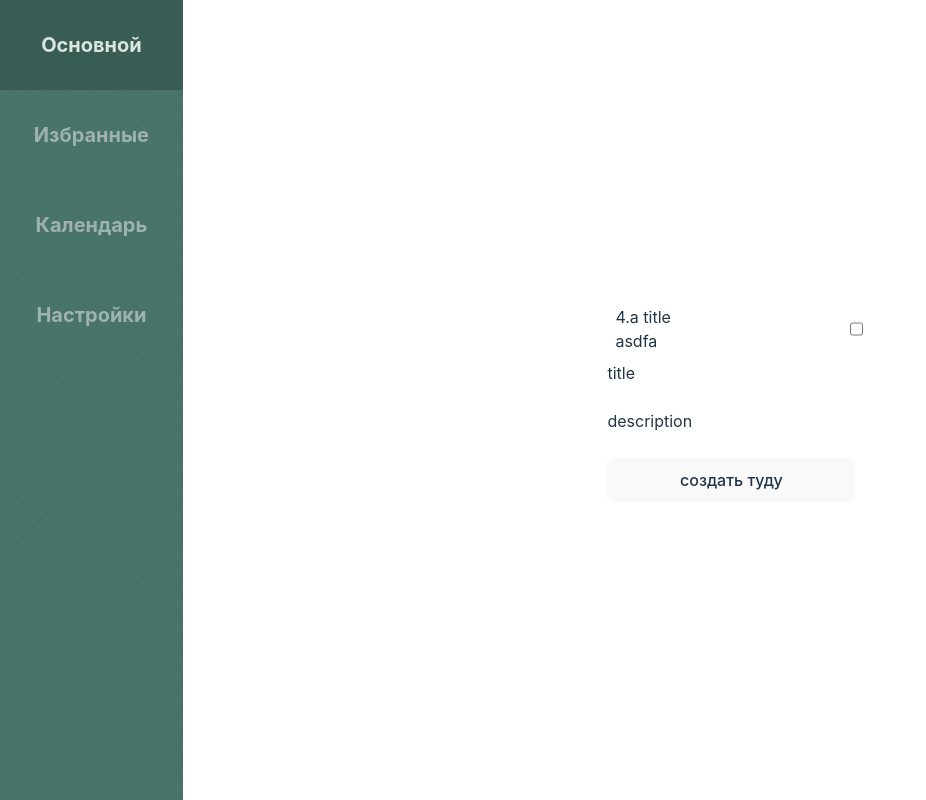
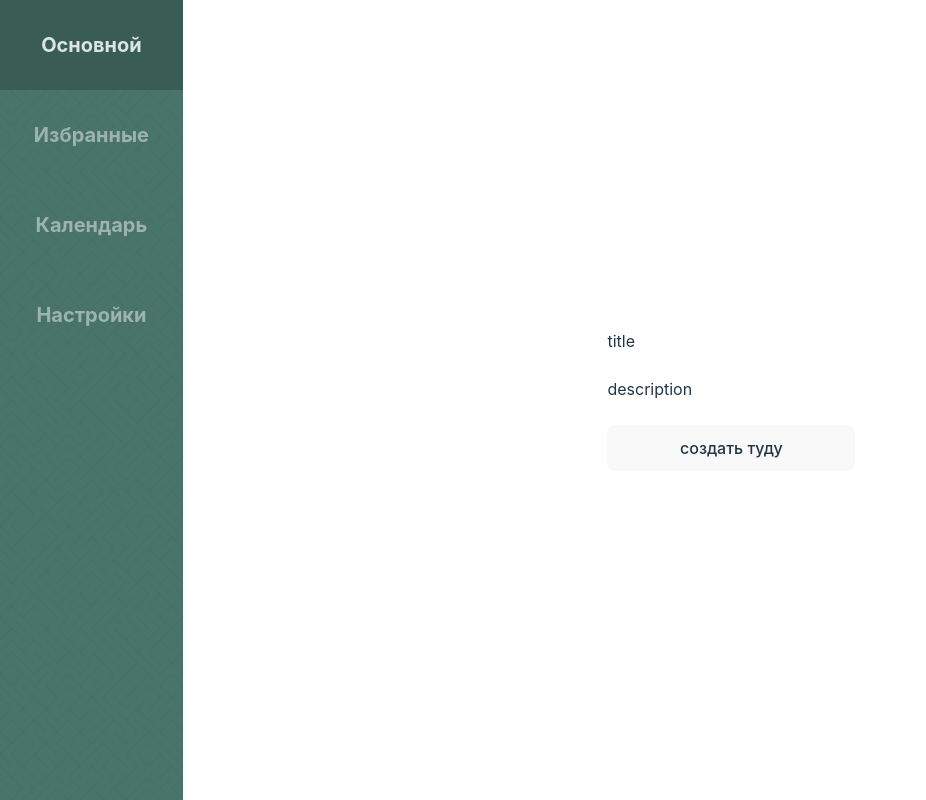
Before and after one commit to Romiono/todo-react-ts, a React (Vite) app: page /favorite in a window 1280 px wide. Shown: the whole page, without its empty margins (0-926 px from the left). Built offline with nearby package versions, Linux system fonts and the light colour scheme; data requests are answered from the project's data file.

Commit message:
add logic to checked and favorite, typescript fixes

```diff
--- a/db.json
+++ b/db.json
@@ -3,50 +3,51 @@
     {
       "id": "1",
       "title": "a title",
-      "checked": "true",
-      "description": "asdfa"
+      "checked": false,
+      "description": "asdfa",
+      "favorite": false
     },
     {
       "id": "2",
       "title": "a title",
+      "checked": true,
       "description": "asdfa",
-      "checked": "",
-      "favorite": ""
+      "favorite": false
     },
     {
       "id": "3",
       "title": "a title",
+      "checked": false,
       "description": "asdfa",
-      "checked": "",
-      "favorite": ""
+      "favorite": false
     },
     {
       "id": "4",
       "title": "a title",
+      "checked": false,
       "description": "asdfa",
-      "checked": "",
-      "favorite": "true"
+      "favorite": false
     },
     {
       "id": "4293",
-      "description": "asdf",
       "title": "adf",
       "checked": false,
-      "favorite": ""
+      "description": "asdf",
+      "favorite": false
     },
     {
       "id": "458e",
-      "description": "asdfadsf",
       "title": "adfasdf",
       "checked": false,
-      "favorite": ""
+      "description": "asdfadsf",
+      "favorite": false
     },
     {
       "id": "5cda",
-      "description": "asdfadsfadf",
       "title": "adfasdfadf",
       "checked": false,
-      "favorite": ""
+      "description": "asdfadsfadf",
+      "favorite": false
     }
   ]
 }
--- a/index.html
+++ b/index.html
@@ -7,7 +7,6 @@
     <title>Vite + React + TS</title>
   </head>
   <body id="root">
-
     <script type="module" src="/src/main.tsx"></script>
   </body>
 </html>
--- a/src/Imodels/ITodo.ts
+++ b/src/Imodels/ITodo.ts
@@ -2,6 +2,6 @@ export interface ITodo {
     id: number,
     title: string,
     description: string,
-    checked: number,
-    favorite?: boolean
+    checked: boolean,
+    favorite: boolean
 }
--- a/src/components/Todo/Todo.tsx
+++ b/src/components/Todo/Todo.tsx
@@ -1,15 +1,27 @@
 import {ITodo} from "../../Imodels/ITodo.ts";
 import {todoAPI} from "../../services/TodoAPI.ts";
-import {useState} from "react";
 
 
-const Todo = ({id, title, checked, description}: ITodo) => {
-    const [complete, {}] = todoAPI.useCompleteTodoMutation();
-    const [isComplete, setIsComplete] = useState(Boolean(checked))
+const Todo = ({id, title, checked, description, favorite}: ITodo) => {
+    const [complete, {error: errorComplite}] = todoAPI.useCompleteTodoMutation();
+    const [isFavorite,{error: errorFavorite}] = todoAPI.useHandleFavoriteMutation();
 
     const completeTodo = async () => {
-        setIsComplete(!isComplete);
-        await complete({id, title, checked: `${isComplete ? 1 : 0}`, description})
+        try {
+            await complete({id, title, checked: !checked, description, favorite});
+        }
+        catch {
+            console.log(errorComplite)
+        }
+    }
+
+    const handleFavorite = async () => {
+        try {
+            await isFavorite({id, title, checked, description, favorite: !favorite})
+        }
+        catch  {
+            console.log(errorFavorite)
+        }
     }
 
     return (
@@ -18,7 +30,8 @@ const Todo = ({id, title, checked, description}: ITodo) => {
                 <h6>{id}.{title}</h6>
                 <p>{description}</p>
             </div>
-            <input type={"checkbox"} checked={isComplete} onChange={completeTodo}/>
+            <button onClick={handleFavorite}>{favorite ? 'remove from favorite' : 'add in favorite'}</button>
+            <input type={"checkbox"} checked={checked} onChange={completeTodo}/>
         </div>
     );
 };
--- a/src/components/TofoList/TodoList.tsx
+++ b/src/components/TofoList/TodoList.tsx
@@ -26,7 +26,7 @@ const TodoList = ({todos} : todoArr) => {
     return (
         <div>
             {todos && todos.map(todo => <Todo key={todo.id} id={todo.id} title={todo.title} description={todo.description}
-                                     checked={todo.checked}/>)}
+                                     checked={todo.checked} favorite={todo.favorite}/>)}
             <form className={'flex-col flex'}>
                 <label>title</label>
                 <input onChange={(e) => setTodo({
--- a/src/services/TodoAPI.ts
+++ b/src/services/TodoAPI.ts
@@ -28,6 +28,14 @@ export const todoAPI = createApi({
                 body: todo
             }),
             invalidatesTags: ['Todos']
+        }),
+        handleFavorite: build.mutation<ITodo, ITodo>({
+            query: (todo) =>  ({
+                url: `/todos/${todo.id}`,
+                method: 'PUT',
+                body: todo
+            }),
+            invalidatesTags: ['Todos']
         })
     })
 })
```
